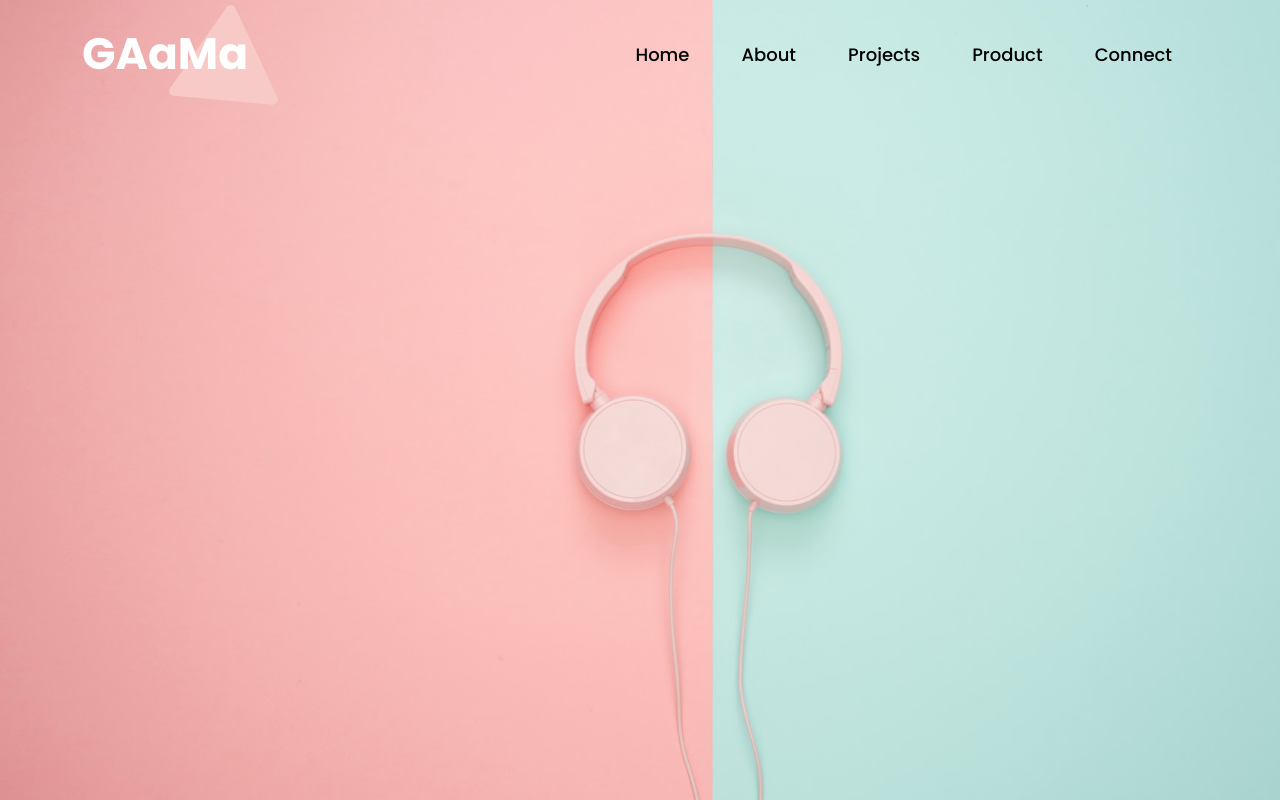
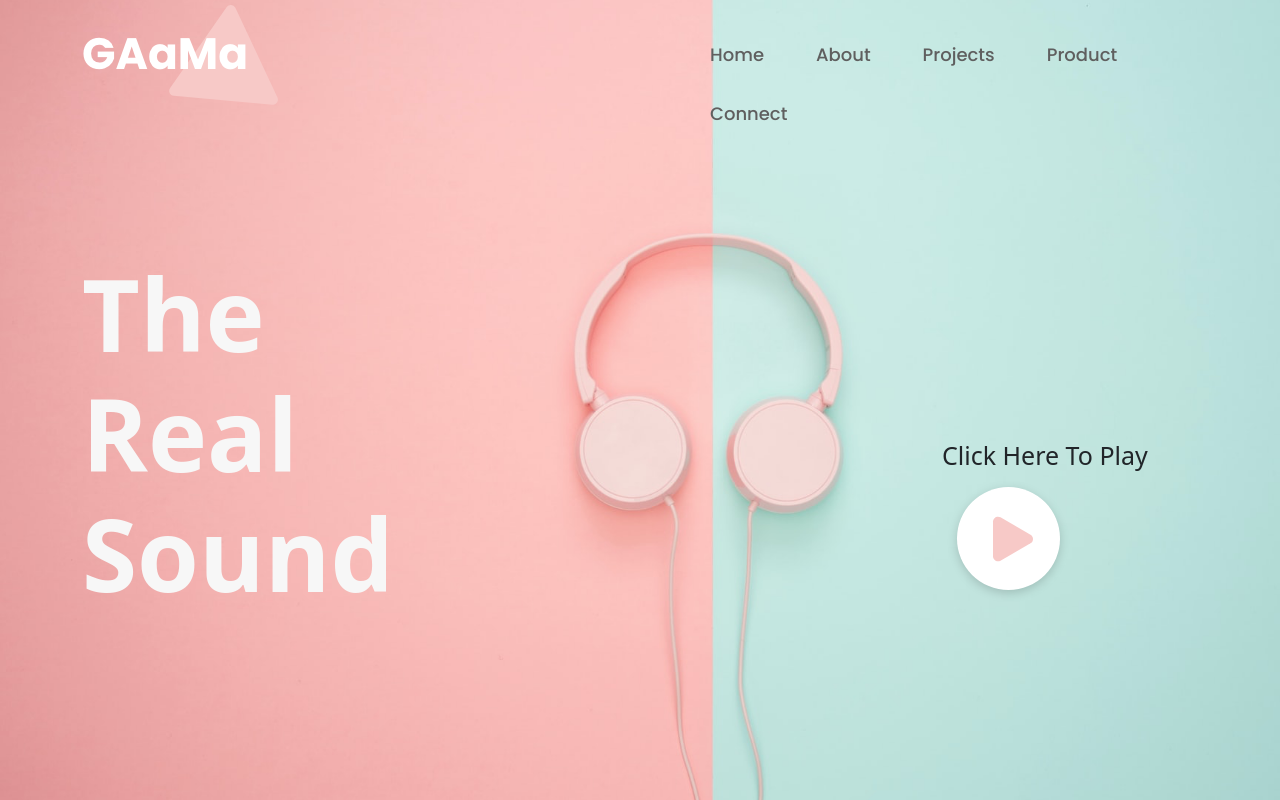
Before and after one commit to mohit838/mp3-player-website, a plain HTML site: page index.html in a window 1280 px wide. Drawn offline with nearby package versions, Linux system fonts and the light colour scheme.

Commit message:
adding header text and play button

```diff
--- a/assets/css/style.css
+++ b/assets/css/style.css
@@ -44,10 +44,29 @@
   padding: 9px;
   margin: 7px;
   text-decoration: none;
-  color: black;
+  color: #5f5f5f;
 }
 
 .menu__list a:hover {
-  color: white;
-  background: black;
+  color: black;
+  background: #ffb3b3;
 }
+
+.text__area {
+  margin: 100px 0 0 0px;
+}
+
+.header__title {
+  font-size: 100px;
+  font-weight: 700;
+  color: #f7f7f7;
+}
+
+.play__area {
+  margin: 270px 0 0 290px;
+}
+
+.play__text {
+  font-size: 25px;
+  font-weight: 500;
+}
--- a/index.html
+++ b/index.html
@@ -20,12 +20,18 @@
     <header id="header">
       <div class="container">
         <div class="row">
-          <div class="col-md-4">
+          <div class="col-md-6">
             <div class="logo">
               <img src="assets/img/logo.png" alt="Logo" />
             </div>
+            <div class="text__area">
+              <h1 class="header__title">
+                The <br />Real <br />
+                Sound
+              </h1>
+            </div>
           </div>
-          <div class="col-md-8">
+          <div class="col-md-6">
             <div class="main__menu">
               <nav class="navbar">
                 <!-- ShortCut -->
@@ -39,6 +45,13 @@
                 </ul>
               </nav>
             </div>
+
+            <div class="play__area">
+              <span class="play__text"
+                >Click Here To Play
+                <img src="assets/img/play.png" alt="Play Button"
+              /></span>
+            </div>
           </div>
         </div>
       </div>
```
